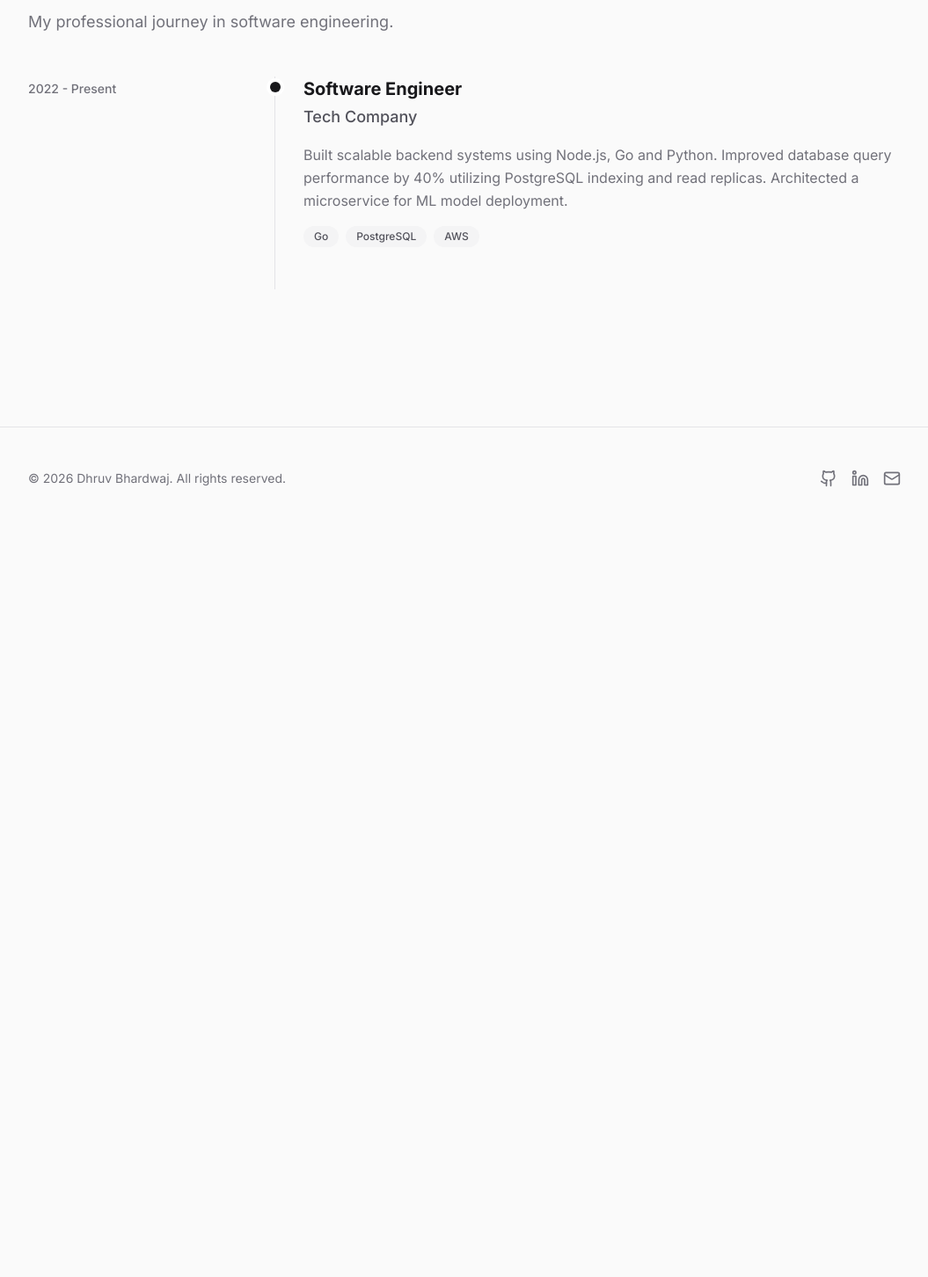
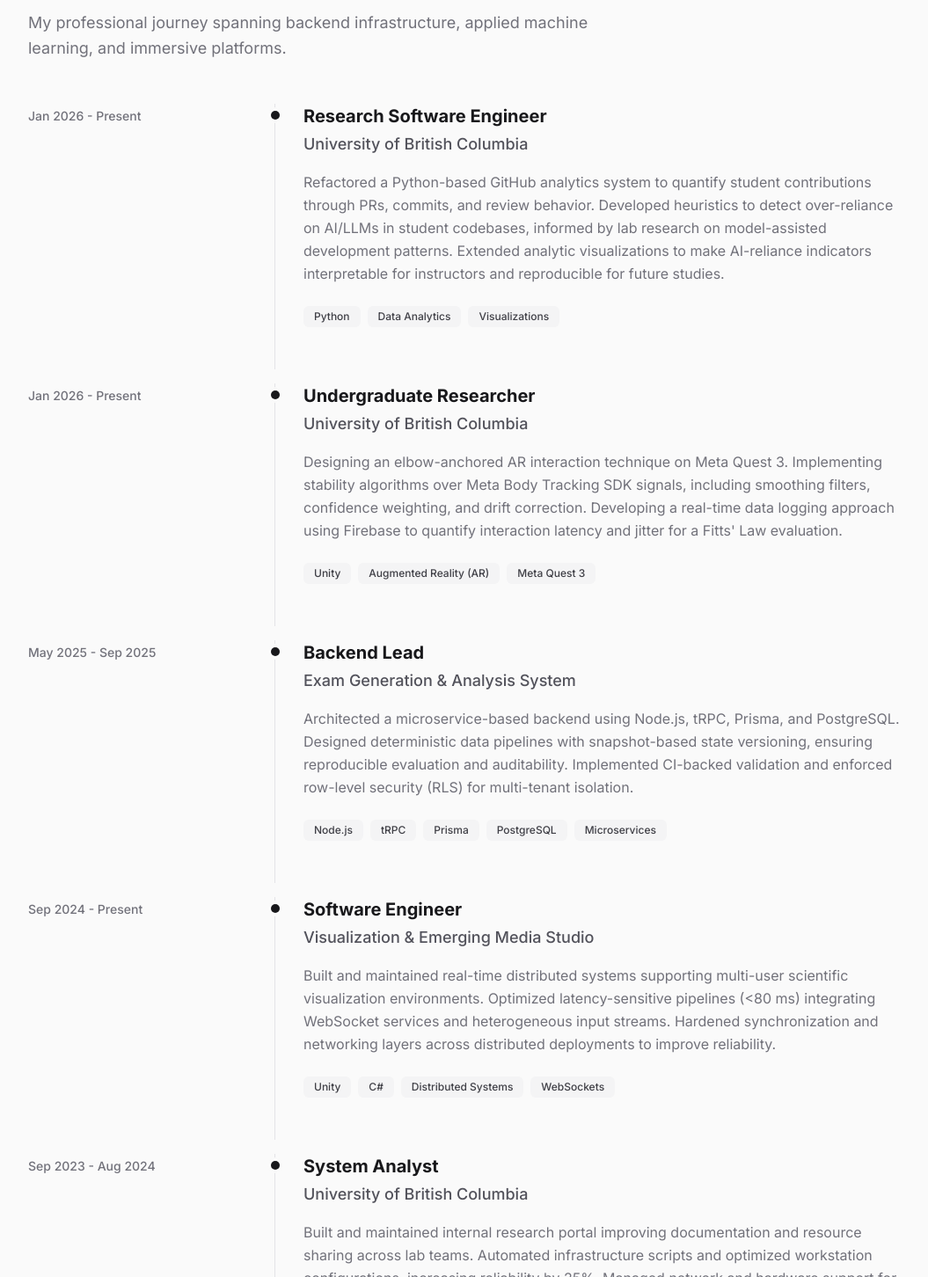
Before and after one commit to d2r3v/d2r3v.github.io, a Next.js app: page /experience in a window 1280 px wide. Shown: the part 198-1650 px from the top of the page at 88% size, without its empty margins (112-1167 px from the left). Before the commit the page ends 800 px from the top, so only its background shows below. Built offline with nearby package versions, Linux system fonts and the light colour scheme.

Commit message:
Updated Experience Section

```diff
--- a/app/experience/page.tsx
+++ b/app/experience/page.tsx
@@ -1,42 +1,92 @@
+import React from 'react'
+
+const experiences = [
+  {
+    role: "Research Software Engineer",
+    company: "University of British Columbia",
+    date: "Jan 2026 - Present",
+    description: "Refactored a Python-based GitHub analytics system to quantify student contributions through PRs, commits, and review behavior. Developed heuristics to detect over-reliance on AI/LLMs in student codebases, informed by lab research on model-assisted development patterns. Extended analytic visualizations to make AI-reliance indicators interpretable for instructors and reproducible for future studies.",
+    tags: ["Python", "Data Analytics", "Visualizations"]
+  },
+  {
+    role: "Undergraduate Researcher",
+    company: "University of British Columbia",
+    date: "Jan 2026 - Present",
+    description: "Designing an elbow-anchored AR interaction technique on Meta Quest 3. Implementing stability algorithms over Meta Body Tracking SDK signals, including smoothing filters, confidence weighting, and drift correction. Developing a real-time data logging approach using Firebase to quantify interaction latency and jitter for a Fitts' Law evaluation.",
+    tags: ["Unity", "Augmented Reality (AR)", "Meta Quest 3"]
+  },
+  {
+    role: "Backend Lead",
+    company: "Exam Generation & Analysis System",
+    date: "May 2025 - Sep 2025",
+    description: "Architected a microservice-based backend using Node.js, tRPC, Prisma, and PostgreSQL. Designed deterministic data pipelines with snapshot-based state versioning, ensuring reproducible evaluation and auditability. Implemented CI-backed validation and enforced row-level security (RLS) for multi-tenant isolation.",
+    tags: ["Node.js", "tRPC", "Prisma", "PostgreSQL", "Microservices"]
+  },
+  {
+    role: "Software Engineer",
+    company: "Visualization & Emerging Media Studio",
+    date: "Sep 2024 - Present",
+    description: "Built and maintained real-time distributed systems supporting multi-user scientific visualization environments. Optimized latency-sensitive pipelines (<80 ms) integrating WebSocket services and heterogeneous input streams. Hardened synchronization and networking layers across distributed deployments to improve reliability.",
+    tags: ["Unity", "C#", "Distributed Systems", "WebSockets"]
+  },
+  {
+    role: "System Analyst",
+    company: "University of British Columbia",
+    date: "Sep 2023 - Aug 2024",
+    description: "Built and maintained internal research portal improving documentation and resource sharing across lab teams. Automated infrastructure scripts and optimized workstation configurations, increasing reliability by 25%. Managed network and hardware support for 10+ research labs.",
+    tags: ["System Administration", "Automation", "IT Support"]
+  },
+  {
+    role: "Java Analyst",
+    company: "MergeBase",
+    date: "Jan 2023 - Apr 2023",
+    description: "Analyzed 80+ CVEs to strengthen the company’s Software Composition Analysis (SCA) tool. Implemented remediation workflows with backend teams, reducing exploit risk exposure by 15%. Monitored vulnerability data and aligned analysis with emerging security standards.",
+    tags: ["Java", "Security Analysis", "SCA"]
+  }
+]
+
 export default function Experience() {
   return (
     <div className="container mx-auto px-4 max-w-5xl py-12 md:py-20">
       <div className="animate-in fade-in slide-in-from-bottom-4 duration-1000 fill-mode-both">
         <h1 className="text-4xl md:text-5xl font-bold tracking-tight mb-4">Experience</h1>
-        <p className="text-lg text-zinc-500 dark:text-zinc-400 mb-12 max-w-2xl">
-          My professional journey in software engineering.
+        <p className="text-lg text-zinc-500 dark:text-zinc-400 mb-12 max-w-2xl leading-relaxed">
+          My professional journey spanning backend infrastructure, applied machine learning, and immersive platforms.
         </p>
 
-        <div className="space-y-12">
-          {/* Example Item - Replace with real data */}
-          <div className="relative pl-8 md:pl-0 border-l border-zinc-200 dark:border-zinc-800 md:border-l-0">
+        <div className="space-y-4">
+          {experiences.map((exp, index) => (
+            <div key={index} className="relative pl-8 md:pl-0 border-l border-zinc-200 dark:border-zinc-800 md:border-l-0">
               <div className="flex flex-col md:flex-row gap-4 md:gap-8">
-              <div className="md:w-1/4 shrink-0 pt-1 text-sm text-zinc-500 dark:text-zinc-400 font-medium">
-                2022 - Present
+                <div className="md:w-1/4 shrink-0 pt-1 text-sm text-zinc-500 dark:text-zinc-400 font-medium whitespace-nowrap">
+                  {exp.date}
                 </div>
                 <div className="md:w-3/4 pb-8 md:pb-12 md:pl-8 md:border-l md:border-zinc-200 md:dark:border-zinc-800 relative">
                   {/* Timeline Dot for desktop */}
-                <div className="hidden md:block absolute -left-1.5 top-1.5 w-3 h-3 rounded-full bg-zinc-900 dark:bg-zinc-100 ring-4 ring-white dark:ring-zinc-950" />
+                  <div className="hidden md:block absolute -left-[5px] top-2 w-2.5 h-2.5 rounded-full bg-zinc-900 dark:bg-zinc-100 ring-4 ring-zinc-50 dark:ring-zinc-950" />
                   {/* Timeline Dot for mobile */}
-                <div className="block md:hidden absolute -left-[37px] top-1.5 w-3 h-3 rounded-full bg-zinc-900 dark:bg-zinc-100 ring-4 ring-white dark:ring-zinc-950" />
+                  <div className="block md:hidden absolute -left-[37px] top-2 w-2.5 h-2.5 rounded-full bg-zinc-900 dark:bg-zinc-100 ring-4 ring-zinc-50 dark:ring-zinc-950" />
 
                   <h3 className="text-xl font-bold text-zinc-900 dark:text-zinc-50 mb-1">
-                  Software Engineer
+                    {exp.role}
                   </h3>
                   <h4 className="text-lg font-medium text-zinc-600 dark:text-zinc-300 mb-4">
-                  Tech Company
+                    {exp.company}
                   </h4>
-                <p className="text-zinc-500 dark:text-zinc-400 leading-relaxed mb-4">
-                  Built scalable backend systems using Node.js, Go and Python. Improved database query performance by 40% utilizing PostgreSQL indexing and read replicas. Architected a microservice for ML model deployment.
+                  <p className="text-zinc-500 dark:text-zinc-400 leading-relaxed mb-6">
+                    {exp.description}
                   </p>
                   <div className="flex flex-wrap gap-2">
-                  <span className="px-3 py-1 text-xs font-medium rounded-full bg-zinc-100 dark:bg-zinc-800 text-zinc-600 dark:text-zinc-300">Go</span>
-                  <span className="px-3 py-1 text-xs font-medium rounded-full bg-zinc-100 dark:bg-zinc-800 text-zinc-600 dark:text-zinc-300">PostgreSQL</span>
-                  <span className="px-3 py-1 text-xs font-medium rounded-full bg-zinc-100 dark:bg-zinc-800 text-zinc-600 dark:text-zinc-300">AWS</span>
+                    {exp.tags.map(tag => (
+                      <span key={tag} className="px-3 py-1 text-xs font-medium rounded-md bg-zinc-100 dark:bg-zinc-800 text-zinc-700 dark:text-zinc-300">
+                        {tag}
+                      </span>
+                    ))}
                   </div>
                 </div>
               </div>
             </div>
+          ))}
         </div>
       </div>
     </div>
```
Lines whose indentation alone changed are shown as unchanged.
